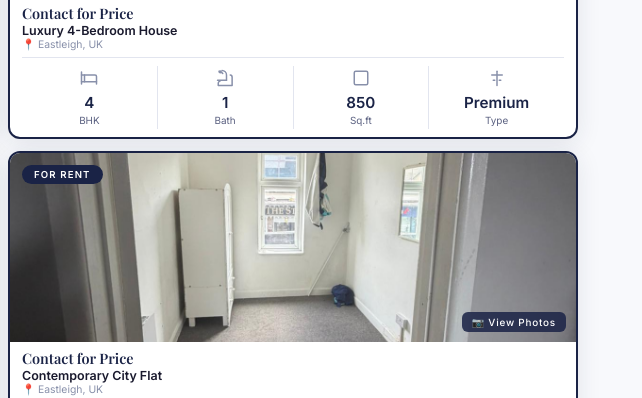
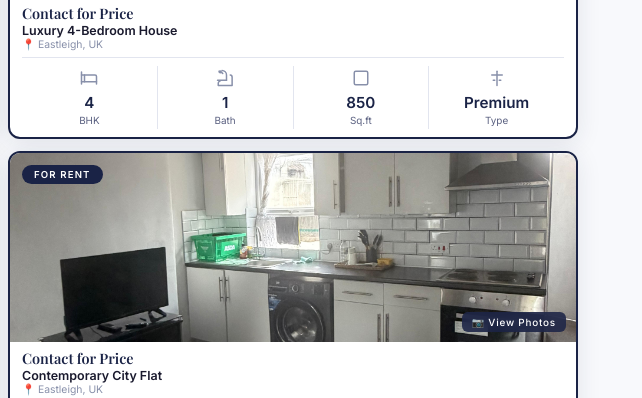
Before and after one commit to barrydeveloperindia-arch/wilmerhouse.com, a plain HTML site: page index.html in a window 1280 px wide. Shown: the part 1180-1578 px from the top of the page, 638-1280 px from the left. Drawn offline with nearby package versions, Linux system fonts and the light colour scheme; a web font is replaced by a local one.

Commit message:
Update: Set preferred kitchen gallery image as hero for Property 4

```diff
--- a/index.html
+++ b/index.html
@@ -1833,7 +1833,7 @@
       <!-- Property 4 -->
       <div class="prop-card reveal reveal-d4" onclick="openGallery(3)">
         <div class="prop-img-wrap">
-          <img src="images/prop4/IMG_4116.JPG.jpeg" alt="Property 4" class="prop-img" />
+          <img src="images/prop4/IMG_4122.JPG.jpeg" alt="Property 4" class="prop-img" />
           <div class="prop-badge">For Rent</div>
           <div class="prop-gallery-hint">📷 View Photos</div>
         </div>
```
